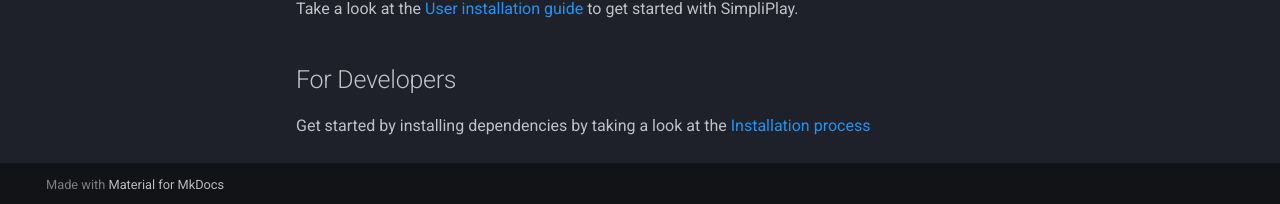
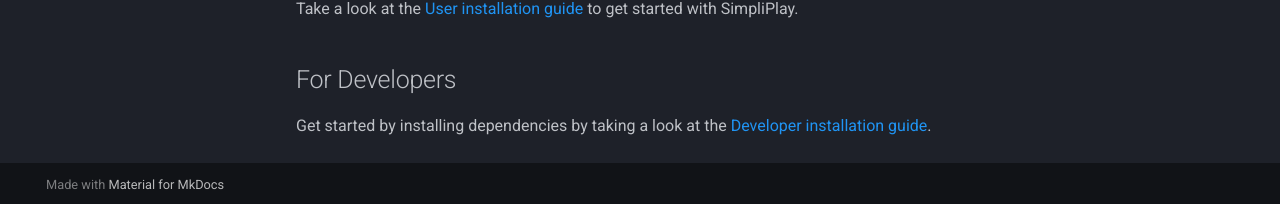
Before and after one commit to A-Star100/simpliplay-docs, an MkDocs documentation site: the page built from docs/index.md, in a window 1280 px wide and 1040 px high. Shown: the part 833-1037 px from the top of the window. Built offline with MkDocs 1.6.1 and Material for MkDocs 9.7.7, drawn with Linux system fonts in a browser that asks for light colours.

Commit message:
Update index.md

```diff
--- a/docs/index.md
+++ b/docs/index.md
@@ -18,4 +18,4 @@ In these docs, you'll learn how to use  use SimpliPlay to the fullest in develop
 Take a look at the [User installation guide](user-install.md) to get started with SimpliPlay.
 
 ## For Developers
-Get started by installing dependencies by taking a look at the [Installation process](installation.md)
+Get started by installing dependencies by taking a look at the [Developer installation guide](dev-install.md).
```
